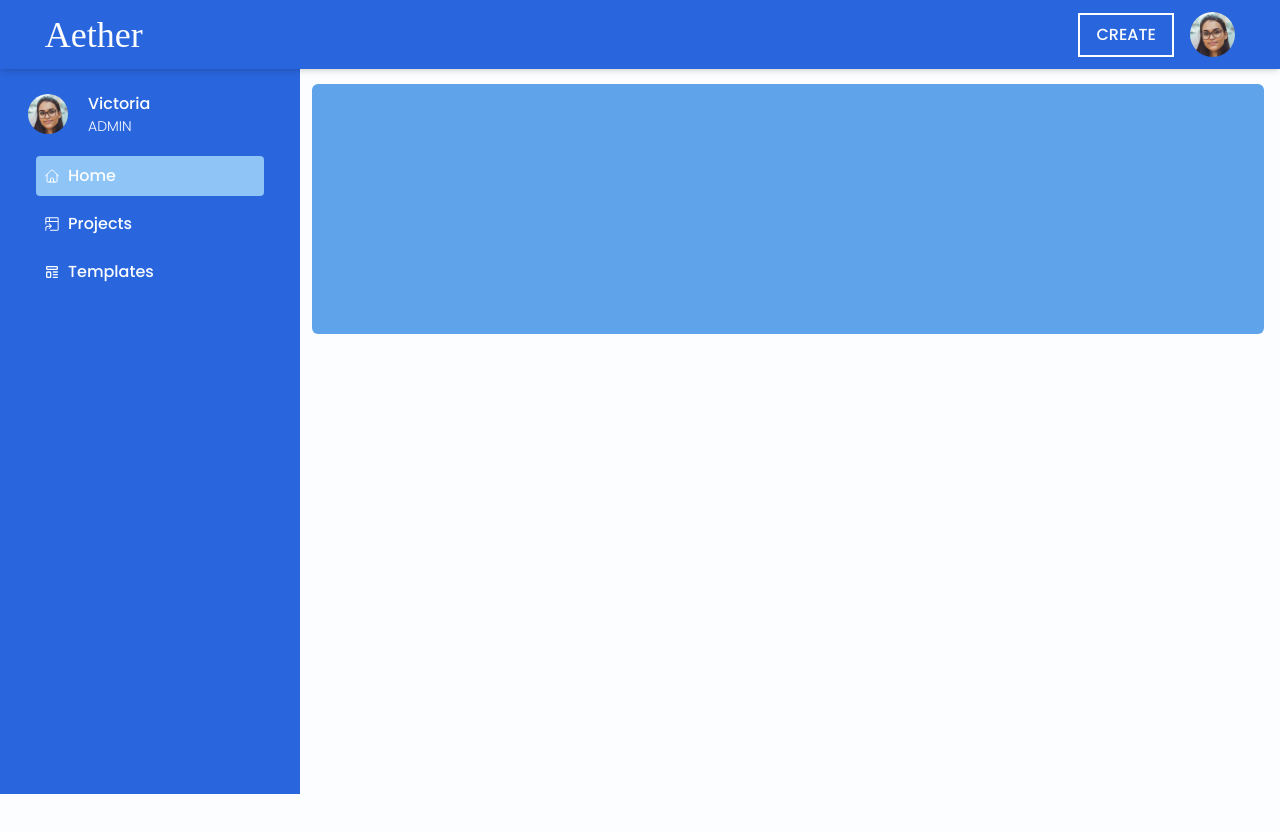
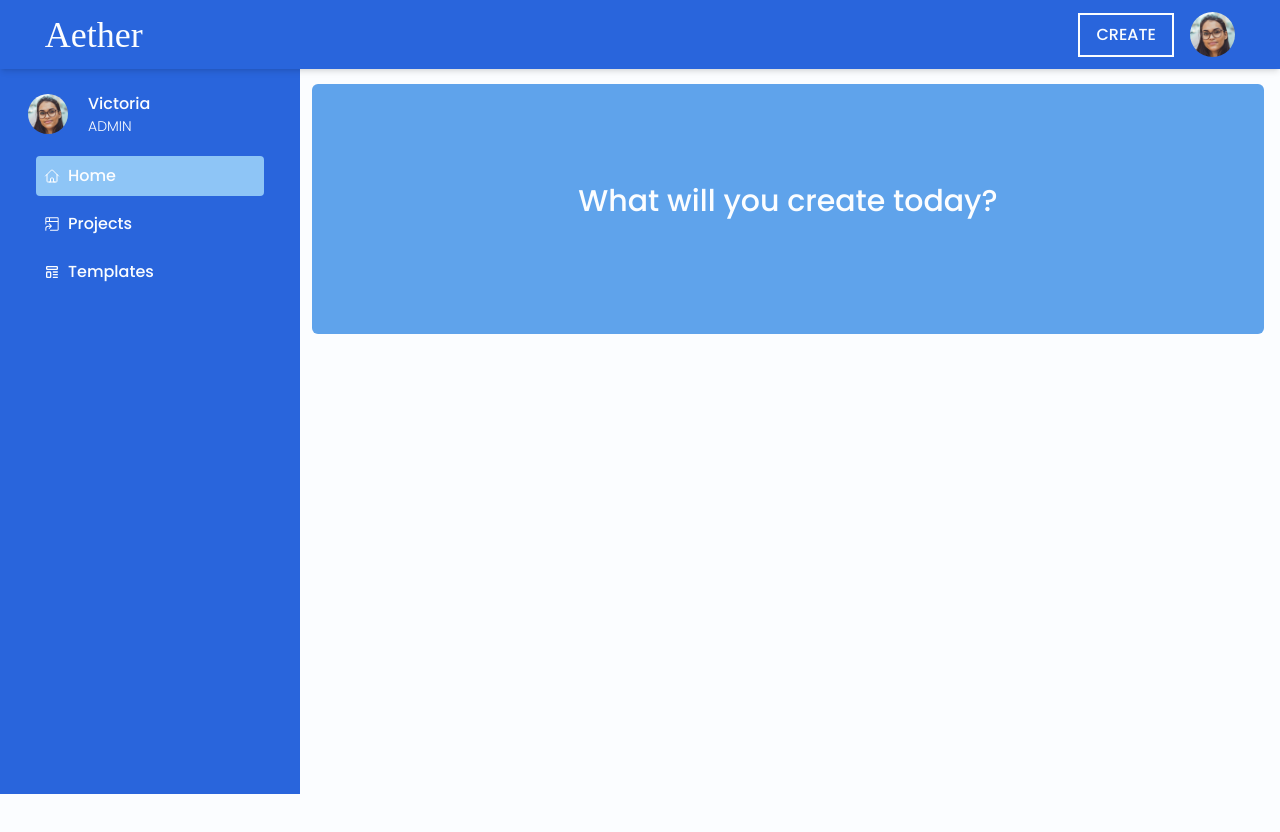
Before and after one commit to Nimira43/Aether, a React (Vite) app in the folder frontend/: page / in a window 1280 px wide. Shown: the top 832 px of the page. Built offline with nearby package versions, Linux system fonts and the light colour scheme; a web font is replaced by a local one.

Commit message:
h2 heading

```diff
--- a/frontend/src/components/Home.jsx
+++ b/frontend/src/components/Home.jsx
@@ -1,8 +1,10 @@
 const Home = () => {
   return (
     <div className='pt-1 pl-3'>
-      <div className='w-full h-[250px] bg-main-medium relative rounded-md overflow-hidden'>
-
+      <div className='w-full centre h-[250px] bg-main-medium relative rounded-md overflow-hidden'>
+        <div>
+          <h2 className='text-3xl pb-10 pt-6 font-medium text-light'>What will you create today?</h2>
+        </div>
       </div>
     </div>
    )
```
